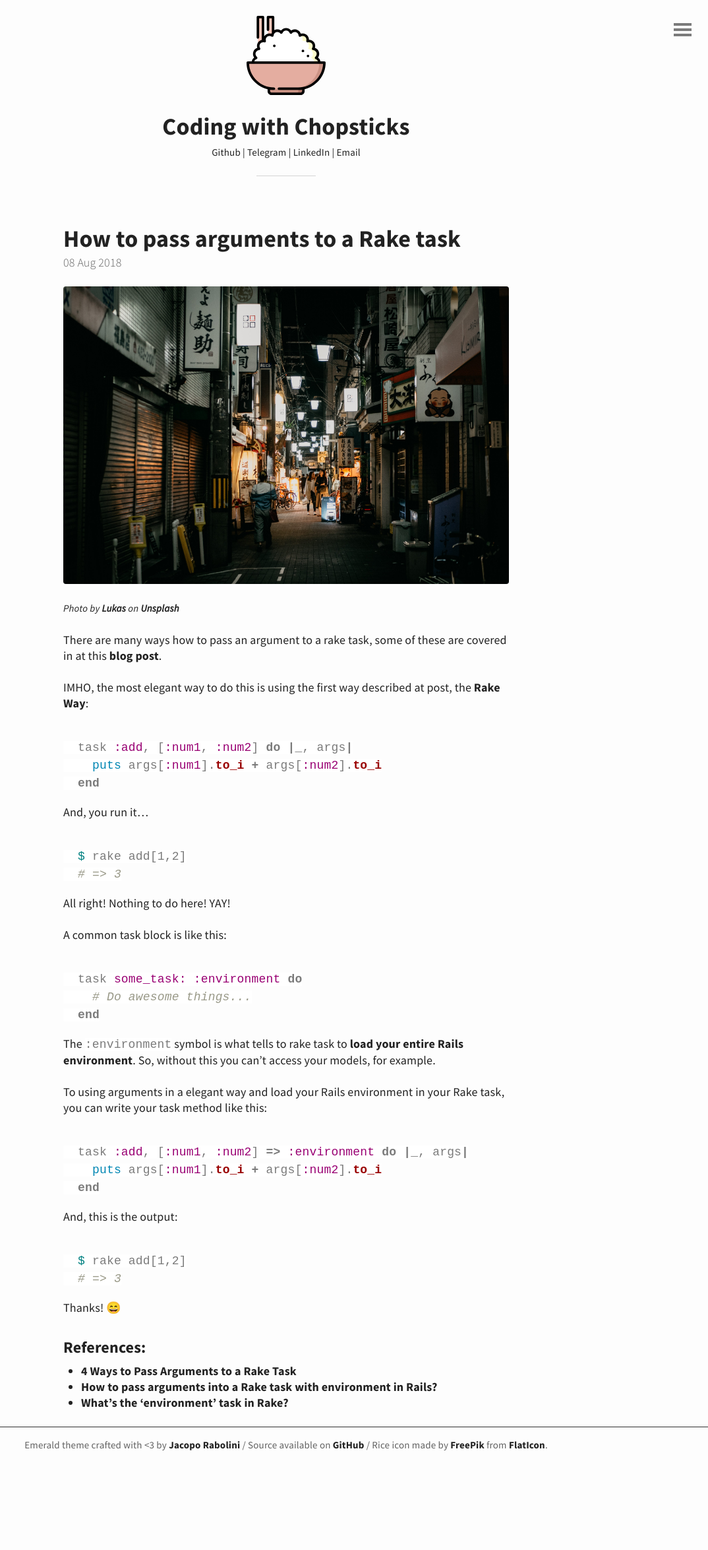
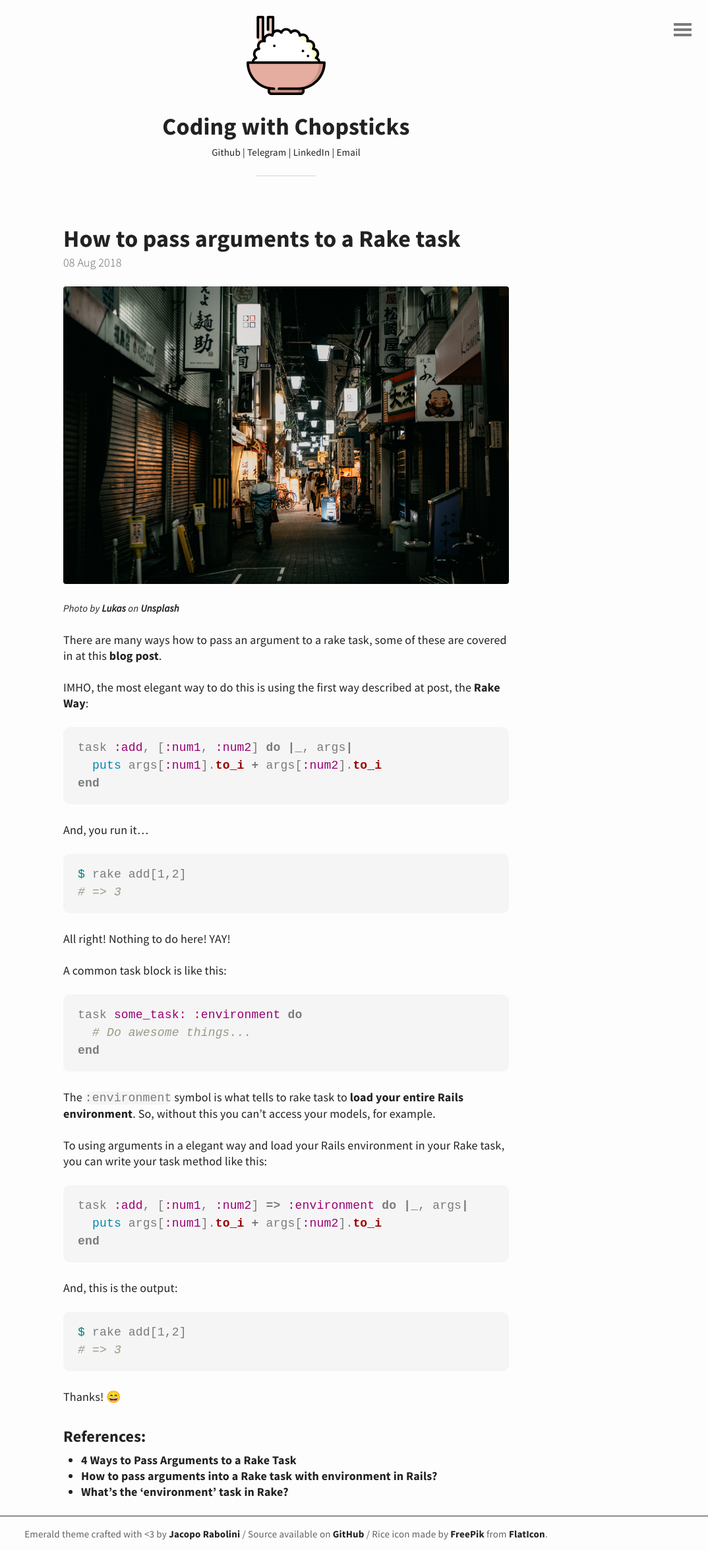
Before and after one commit to codingwithchopsticks/codingwithchopsticks.github.io, a Jekyll site: the page built from _posts/2018-08-08-how-to-pass-argument-to-a-rake-task.md, in a window 1280 px wide. Shown: the whole page at 66% size, without its empty margins (206-1280 px from the left). Built offline with Jekyll 4.4.1, drawn with Linux system fonts in a browser that asks for light colours; comment, search, counter and statistics services are not loaded; before the commit the page ends 2214 px from its top, so only the background shows below that.

Commit message:
CSS to code blocks

```diff
--- a/_sass/custom.scss
+++ b/_sass/custom.scss
@@ -6,4 +6,11 @@
   overflow-x: scroll;
   overflow-y: hidden;
   white-space: nowrap;
+  background: #f5f5f5;
+  border-radius: 10px;
+  margin-bottom: 1.5em;
 }
+
+code {
+  background-color: #f5f5f5;
+}
```
